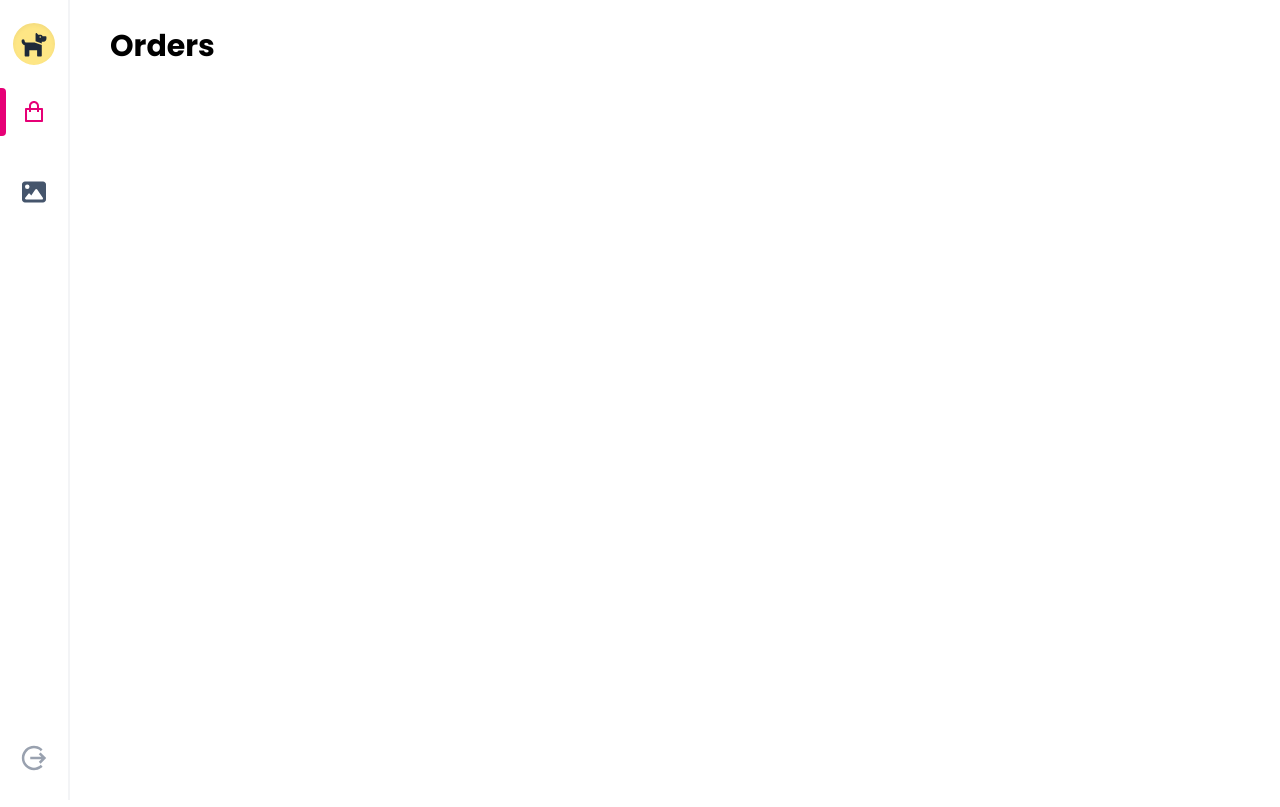
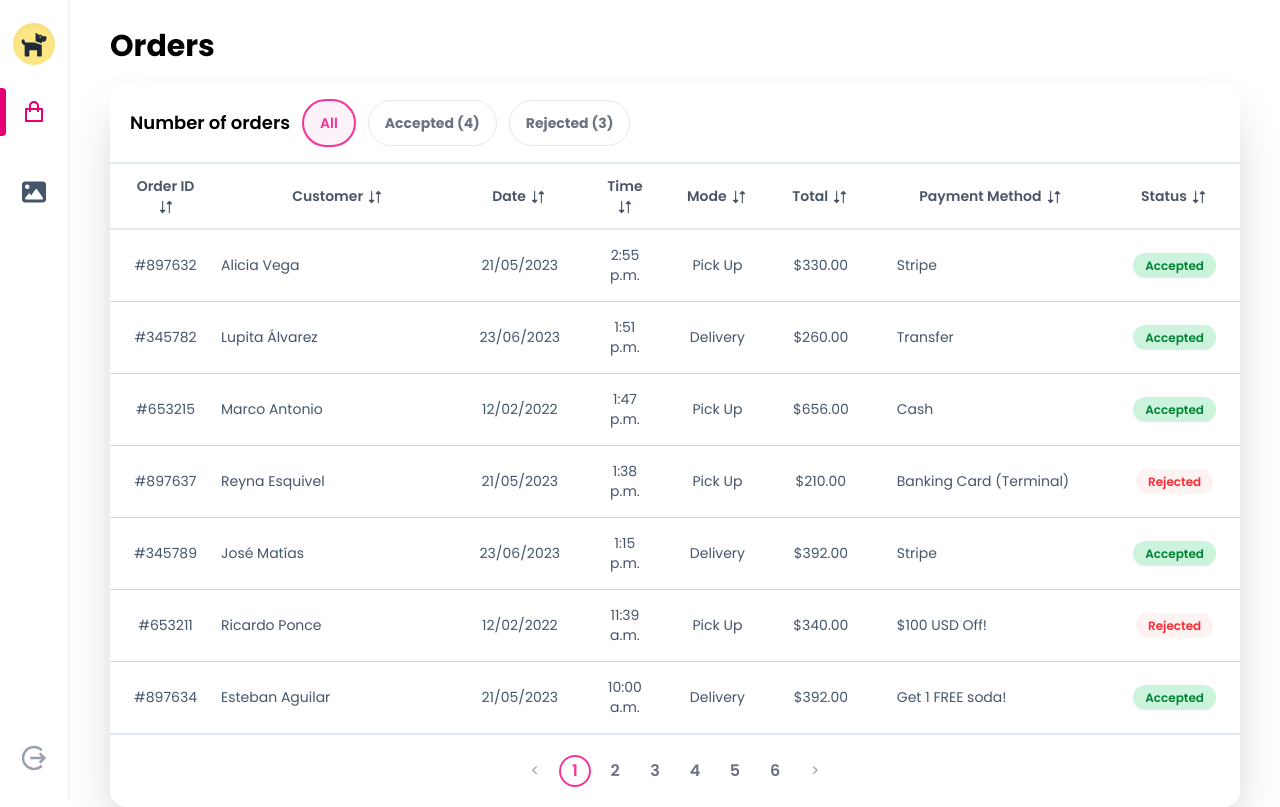
Before and after one commit to pedroj4567/dyshez_test, a Next.js app: page /orders in a window 1280 px wide. Built offline with nearby package versions, Linux system fonts and the light colour scheme.

Commit message:
Feature(orders): Add order Table

```diff
--- a/src/app/(main)/orders/page.tsx
+++ b/src/app/(main)/orders/page.tsx
@@ -1,10 +1,92 @@
+import { Order } from "@/types/order.type";
+import { Table, TableFilters } from "@/ui/components";
+import { TablePagination } from "@/ui/components";
 import React from "react";
+
+const orders: Order[] = [
+  {
+    id: "#897632",
+    customer: "Alicia Vega",
+    date: "21/05/2023",
+    time: "2:55 p.m.",
+    mode: "Pick Up",
+    total: "$330.00",
+    payment: "Stripe",
+    status: "Accepted",
+  },
+  {
+    id: "#345782",
+    customer: "Lupita Álvarez",
+    date: "23/06/2023",
+    time: "1:51 p.m.",
+    mode: "Delivery",
+    total: "$260.00",
+    payment: "Transfer",
+    status: "Accepted",
+  },
+  {
+    id: "#653215",
+    customer: "Marco Antonio",
+    date: "12/02/2022",
+    time: "1:47 p.m.",
+    mode: "Pick Up",
+    total: "$656.00",
+    payment: "Cash",
+    status: "Accepted",
+  },
+  {
+    id: "#897637",
+    customer: "Reyna Esquivel",
+    date: "21/05/2023",
+    time: "1:38 p.m.",
+    mode: "Pick Up",
+    total: "$210.00",
+    payment: "Banking Card (Terminal)",
+    status: "Rejected",
+  },
+  {
+    id: "#345789",
+    customer: "José Matías",
+    date: "23/06/2023",
+    time: "1:15 p.m.",
+    mode: "Delivery",
+    total: "$392.00",
+    payment: "Stripe",
+    status: "Accepted",
+  },
+  {
+    id: "#653211",
+    customer: "Ricardo Ponce",
+    date: "12/02/2022",
+    time: "11:39 a.m.",
+    mode: "Pick Up",
+    total: "$340.00",
+    payment: "$100 USD Off!",
+    status: "Rejected",
+  },
+  {
+    id: "#897634",
+    customer: "Esteban Aguilar",
+    date: "21/05/2023",
+    time: "10:00 a.m.",
+    mode: "Delivery",
+    total: "$392.00",
+    payment: "Get 1 FREE soda!",
+    status: "Accepted",
+  },
+];
 
 const page = () => {
   return (
-    <section>
-      <div className=" mt-7 mx-10 text-3xl font-bold">
+    <section className="mx-10">
+      <div className=" mt-7  text-3xl font-bold">
         <h2>Orders</h2>
+      </div>
+
+      <div className="mt-5   shadow-2xl rounded-2xl ">
+        <TableFilters />
+        <Table data={orders} />
+        <TablePagination currentPage={1} totalPages={6} />
       </div>
     </section>
   );
--- a/src/app/auth/components/AnimationLogoSection.tsx
+++ b/src/app/auth/components/AnimationLogoSection.tsx
@@ -1,6 +1,6 @@
-import { LanguageSwitcher } from "@/ui/components";
 import Image from "next/image";
 import { Circle, Dyamonds, SmallCircle, Waves } from "./shapes";
+import { LanguageSwitcher } from "@/ui/components";
 
 const AnimationLogoSection = () => {
   return (
--- /dev/null
+++ b/src/types/order.type.ts
@@ -0,0 +1,10 @@
+export type Order = {
+  id: string | number;
+  customer: string;
+  date: Date | string;
+  time: Date | string;
+  mode: string;
+  total: number | string;
+  payment: string;
+  status: "Accepted" | "Rejected";
+};
--- a/src/ui/components/StatusBadge.tsx
+++ b/src/ui/components/StatusBadge.tsx
@@ -1,7 +1,9 @@
-export default function StatusBadge({ status }) {
+import { Order } from "@/types/order.type";
+
+export default function StatusBadge({ status }: { status: Order["status"] }) {
   const statusStyles = {
-    Accepted: "bg-green-50 text-green-600 border border-green-200",
-    Rejected: "bg-red-50 text-red-500 border border-red-200",
+    Accepted: "bg-green-500/20 text-green-700 ",
+    Rejected: "bg-red-50 text-red-500  ",
   };
   return (
     <span
--- a/src/ui/components/TableContent.tsx
+++ b/src/ui/components/Table.tsx
@@ -1,13 +1,14 @@
-import OrderTableHeader from "./TableHeaders";
+import { Order } from "@/types/order.type";
+import TableHeader from "./TableHeaders";
 import TableRow from "./TableRow";
 
-export default function OrderTable({ orders }) {
+export default function Table({ data }: { data: Order[] }) {
   return (
     <div className="overflow-x-auto">
       <table className="min-w-full text-sm">
-        <OrderTableHeader />
+        <TableHeader />
         <tbody>
-          {orders.map((order) => (
+          {data.map((order) => (
             <TableRow key={order.id} order={order} />
           ))}
         </tbody>
--- a/src/ui/components/TableFilters.tsx
+++ b/src/ui/components/TableFilters.tsx
@@ -1,16 +1,43 @@
+const filters = [
+  {
+    id: 1,
+    label: "All",
+    active: true,
+  },
+  {
+    id: 2,
+    label: "Accepted (4)",
+    active: false,
+  },
+  {
+    id: 3,
+    label: "Rejected (3)",
+    active: false,
+  },
+];
+
+const activeStyles =
+  " rounded-full border-2 border-pink-500 text-pink-500 font-semibold bg-pink-50 text-md";
+
 export default function TableFilters() {
   return (
-    <div className="flex items-center gap-3 mb-4">
+    <div className="flex items-center gap-3 border-b-2 border-slate-200 h-20  px-5">
       <span className="font-semibold text-lg">Number of orders</span>
-      <button className="px-4 py-1 rounded-full border-2 border-pink-500 text-pink-500 font-semibold bg-pink-50">
-        All
-      </button>
-      <button className="px-4 py-1 rounded-full border border-gray-200 text-gray-500">
-        Accepted (4)
-      </button>
-      <button className="px-4 py-1 rounded-full border border-gray-200 text-gray-500">
-        Rejected (3)
-      </button>
+
+      {filters.map((filter) => {
+        return (
+          <button
+            className={` text-sm font-bold  px-4 py-3 ${
+              filter.active
+                ? activeStyles
+                : "rounded-full border border-gray-200 text-gray-500 s"
+            }`}
+            key={filter.id}
+          >
+            {filter.label}
+          </button>
+        );
+      })}
     </div>
   );
 }
--- a/src/ui/components/TableHeaders.tsx
+++ b/src/ui/components/TableHeaders.tsx
@@ -1,4 +1,6 @@
-export default function OrderTableHeader() {
+import { PiArrowsDownUpFill } from "react-icons/pi";
+
+export default function TableHeader() {
   const headers = [
     "Order ID",
     "Customer",
@@ -10,11 +12,14 @@ export default function OrderTableHeader() {
     "Status",
   ];
   return (
-    <thead>
-      <tr className="text-gray-400 text-left">
+    <thead className="border-b-2 border-slate-200">
+      <tr className="text-gray-600 ">
         {headers.map((header) => (
-          <th key={header} className="py-2 px-3 font-semibold">
-            {header} <span className="inline-block align-middle">↕️</span>
+          <th key={header} className="py-3 px-5 text-center font-semibold">
+            {header}{" "}
+            <span className="inline-block align-middle">
+              <PiArrowsDownUpFill size={18} />
+            </span>
           </th>
         ))}
       </tr>
--- a/src/ui/components/TablePagination.tsx
+++ b/src/ui/components/TablePagination.tsx
@@ -5,7 +5,7 @@ export default function TablePagination({
   totalPages,
 }: TablePaginationProps) {
   return (
-    <div className="flex justify-center items-center gap-2 mt-6">
+    <div className="flex justify-center items-center gap-2 py-5 border-t-2 border-slate-200">
       <button className="w-8 h-8 flex items-center justify-center rounded-full text-gray-400 hover:bg-gray-100">
         &lt;
       </button>
--- a/src/ui/components/TableRow.tsx
+++ b/src/ui/components/TableRow.tsx
@@ -1,16 +1,17 @@
+import { Order } from "@/types/order.type";
 import StatusBadge from "./StatusBadge";
 
-export default function TableRow({ order }) {
+export default function TableRow({ order }: { order: Order }) {
   return (
-    <tr className="border-b last:border-b-0 hover:bg-gray-50">
-      <td className="py-3 px-3">{order.id}</td>
-      <td className="py-3 px-3">{order.customer}</td>
-      <td className="py-3 px-3">{order.date}</td>
-      <td className="py-3 px-3">{order.time}</td>
-      <td className="py-3 px-3">{order.mode}</td>
-      <td className="py-3 px-3">{order.total}</td>
-      <td className="py-3 px-3">{order.payment}</td>
-      <td className="py-3 px-3">
+    <tr className="border-b border-slate-300 last:border-b-0 hover:bg-gray-50 h-[72px] text-center text-slate-600">
+      <td className="py-3 px-6">{order.id}</td>
+      <td className="py-3 w-65 text-left ">{order.customer}</td>
+      <td className="py-3 px-6">{order.date.toString()}</td>
+      <td className="py-3 px-6">{order.time.toString()}</td>
+      <td className="py-3 px-6">{order.mode}</td>
+      <td className="py-3 px-6">{order.total}</td>
+      <td className="py-3 px-6 text-left w-65">{order.payment}</td>
+      <td className="py-3 px-6">
         <StatusBadge status={order.status} />
       </td>
     </tr>
```
Also changed, not shown: src/ui/components/index.ts (+7 -1 lines).
